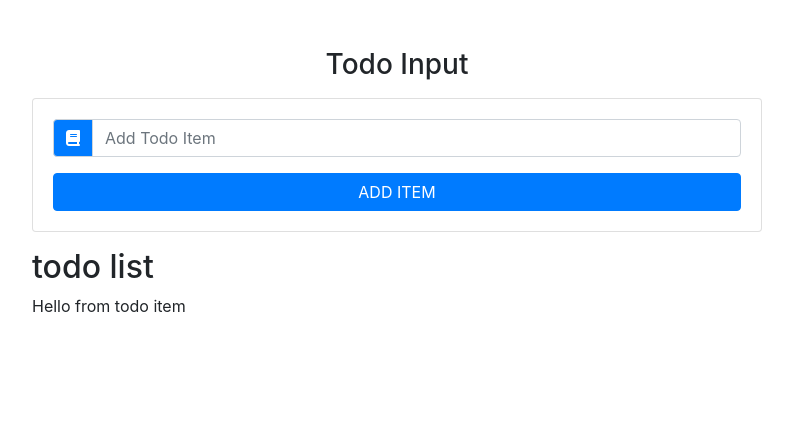
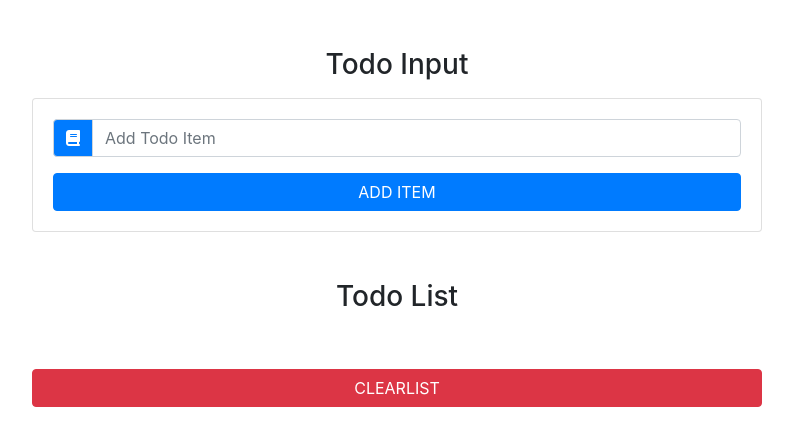
Before and after one commit to MarkCamara/react-todo-list, a React (Create React App) app: page / in a window 1280 px wide. Shown: the top 446 px of the page, without its empty margins (243-1036 px from the left). Built offline with nearby package versions, Linux system fonts and the light colour scheme.

Commit message:
todolist component

```diff
--- a/src/components/Todolist.js
+++ b/src/components/Todolist.js
@@ -1,13 +1,31 @@
 import React, { Component } from "react";
 import Item from "./TodoItem";
+import TodoItem from "./TodoItem";
 
 export default class Todolist extends Component {
   render() {
+    const { items, clearList, handleDelete, handleEdit } = this.props;
     return (
-      <section>
-        <h2>todo list</h2>
-        <Item />
-      </section>
+      <ul className="list-group my-5">
+        <h3 className="text-capitalize text-center">todo list</h3>
+        {items.map((item) => {
+          return (
+            <TodoItem
+              key={item.id}
+              title={item.title}
+              handleDelete={() => handleDelete(item.id)}
+              handleEdit={() => handleEdit(item.id)}
+            ></TodoItem>
+          );
+        })}
+        <button
+          type="button"
+          className="btn btn-danger btn-block text-uppercase mt-5"
+          onClick={clearList}
+        >
+          clearList
+        </button>
+      </ul>
     );
   }
 }
```
